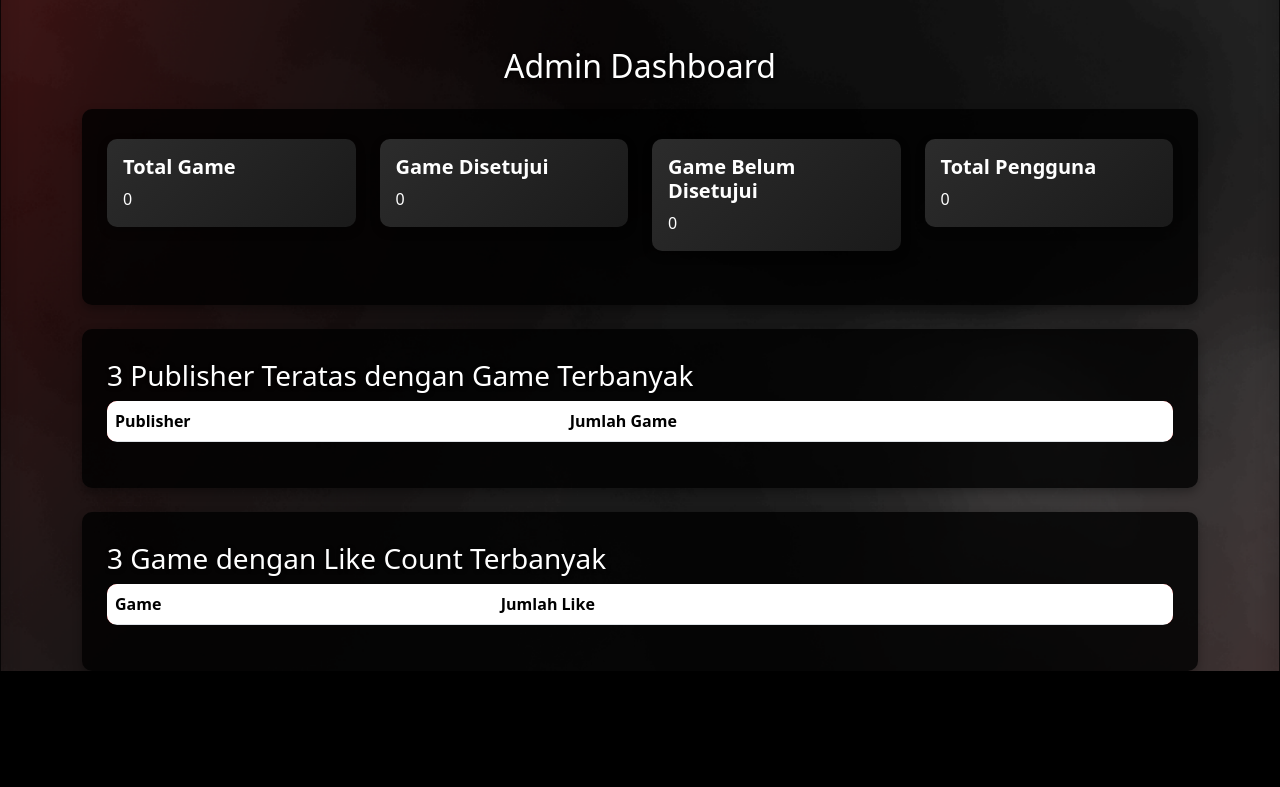
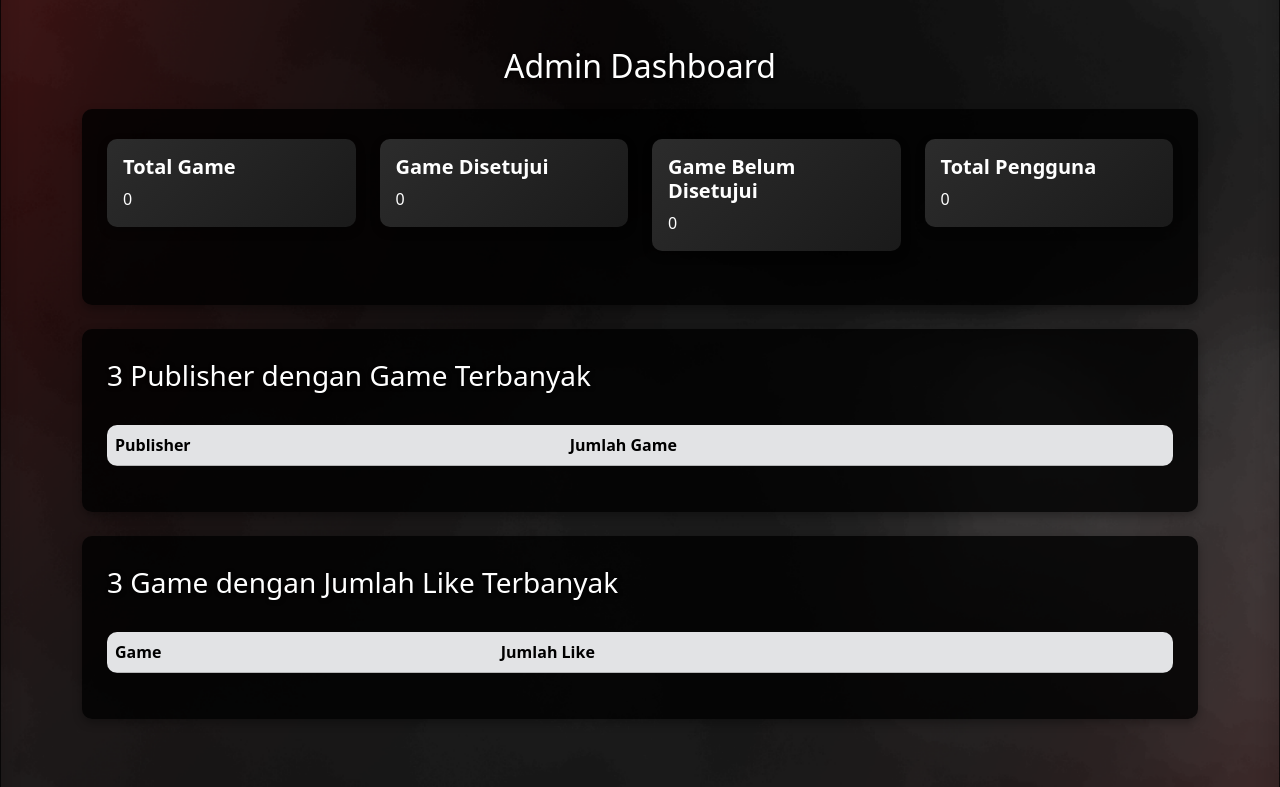
Before and after one commit to D3VIDE/tekweb_project, a PHP site: page /admin.php in a window 1280 px wide. Shown: the part 327-1114 px from the top of the page. Before the commit the page ends 998 px from the top, so only its background shows below. Run offline with PHP 8.4, Linux system fonts and the light colour scheme; the visitor is signed in with stand-in values (Sample User, id 1); data that the repository does not hold is empty; grey boxes are pictures that could not be loaded.

Commit message:
change sec navbar, update admin front end

```diff
--- a/main_form/admin.php
+++ b/main_form/admin.php
@@ -126,24 +126,8 @@ while ($row = $topLikedGamesResult->fetch_assoc()) {
 
         /* Tabel */
         .table {
-            color: white;
-            background-color: rgba(0, 0, 0, 0.7);
             border-radius: 10px;
             overflow: hidden;
-        }
-
-        .table thead {
-            background: #ff4c4c;
-            color: white;
-        }
-
-        .table tbody tr:nth-child(even) {
-            background-color: rgba(255, 255, 255, 0.1);
-        }
-
-        .table tbody tr:hover {
-            background-color: rgba(255, 255, 255, 0.2);
-            cursor: pointer;
         }
 
         h2, h3 {
@@ -153,7 +137,6 @@ while ($row = $topLikedGamesResult->fetch_assoc()) {
             background-color: rgba(0, 0, 0, 0.8); /* Warna semi-transparan */
             padding: 30px 25px; /* Ruang dalam */
             border-radius: 10px; /* Sudut membulat */
-            color: white; /* Warna teks */
             box-shadow: 0 4px 10px rgba(0, 0, 0, 0.3); /* Efek bayangan */
             margin-bottom: 20px; /* Spasi antar box */
         }
@@ -183,7 +166,7 @@ while ($row = $topLikedGamesResult->fetch_assoc()) {
         </div>
     </nav>
 
-    <div class="container my-5">
+    <div class="container py-5">
         <h2 class="text-center mb-4">Admin Dashboard</h2>
 
         <!-- Statistik -->
@@ -226,8 +209,8 @@ while ($row = $topLikedGamesResult->fetch_assoc()) {
 
         <!-- Publisher Teratas -->
         <div class="content-box mt-4">
-            <h3>3 Publisher Teratas dengan Game Terbanyak</h3>
-            <table class="table table-hover">
+            <h3 class="pb-4">3 Publisher dengan Game Terbanyak</h3>
+            <table class="table table-hover table-secondary">
                 <thead>
                     <tr>
                         <th>Publisher</th>
@@ -247,8 +230,8 @@ while ($row = $topLikedGamesResult->fetch_assoc()) {
 
         <!-- Game Terpopuler -->
         <div class="content-box mt-4">
-            <h3>3 Game dengan Like Count Terbanyak</h3>
-            <table class="table table-hover">
+            <h3 class="pb-4">3 Game dengan Jumlah Like Terbanyak</h3>
+            <table class="table table-hover table-secondary">
                 <thead>
                     <tr>
                         <th>Game</th>
```
Also changed, not shown: main_form/mainForm.php (+21 -26 lines).
